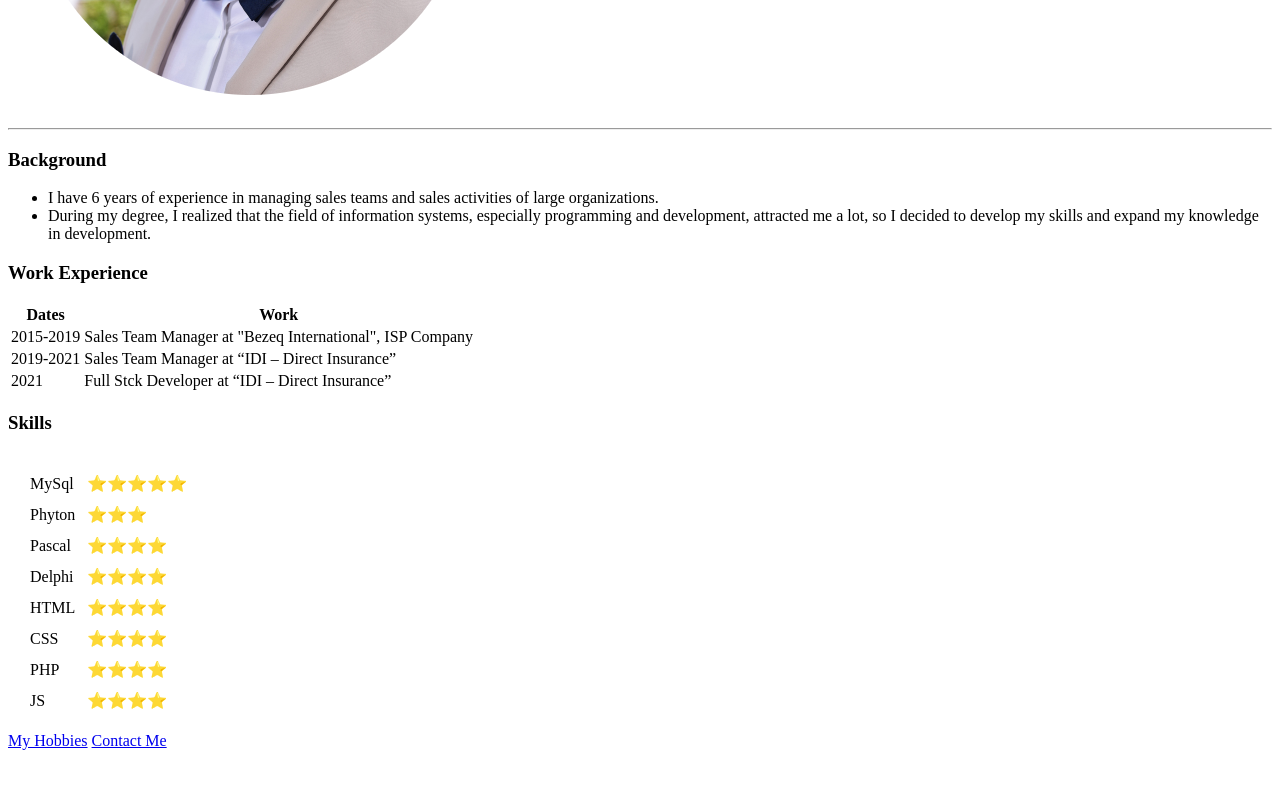
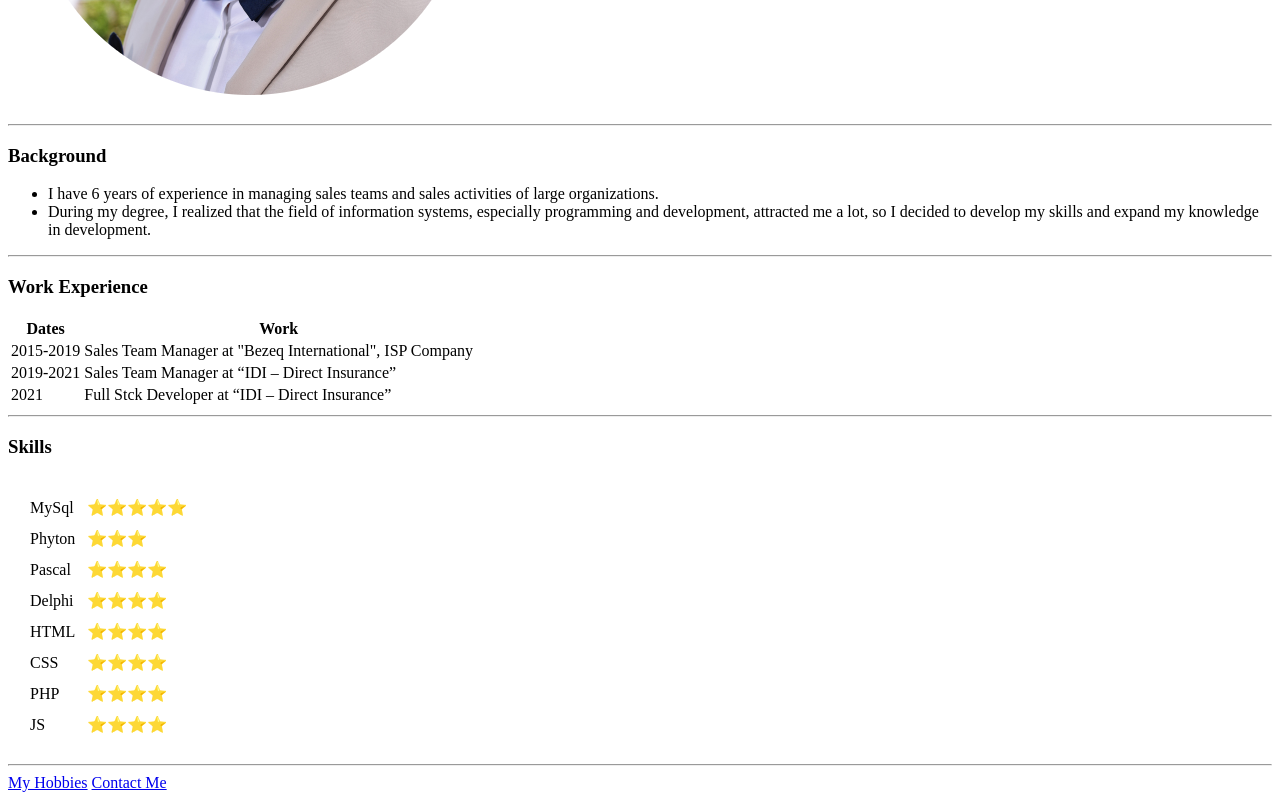
Before and after one commit to saharnachum/cv, a plain HTML site: page index.html in a window 1280 px wide. Shown: the part 376-1176 px from the top of the page. Before the commit the page ends 1134 px from the top, so only its background shows below. Drawn offline with Linux system fonts and the light colour scheme.

Commit message:
Update index.html

```diff
--- a/index.html
+++ b/index.html
@@ -1,4 +1,4 @@
-<!DOCTYPE html>
+
 <html>
 
 <head>
@@ -25,6 +25,7 @@
     <li>I have 6 years of experience in managing sales teams and sales activities of large organizations.</li>
     <li>During my degree, I realized that the field of information systems, especially programming and development, attracted me a lot, so I decided to develop my skills and expand my knowledge in development.</li>
   </ul>
+  <hr>
   <h3>Work Experience</h3>
   <table>
   <thead>
@@ -46,6 +47,7 @@
     </tr>
   </tbody>
   </table>
+  <hr>
   <h3>Skills</h3>
 
 
@@ -92,7 +94,7 @@
     </tr>
   </table>
 
-
+<hr>
   <a href="Hobbies.html">My Hobbies</a>
   <a href="Contact_Me.html">Contact Me</a>
 </body>
```
